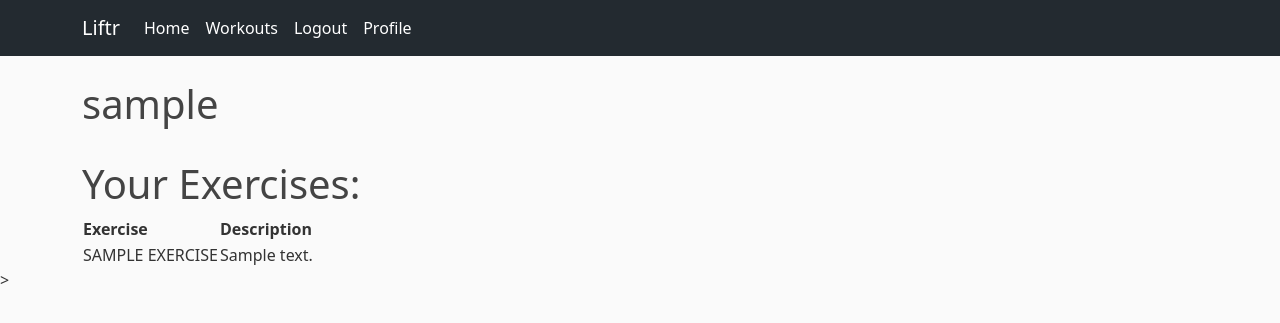
After one commit to GirafficCorn/Liftr, a Flask app: a page that uses app/templates/base.html in a window 1280 px wide. The commit adds this page. Shown: the top 323 px of the page. Run offline with Flask 3, Linux system fonts and the light colour scheme; a user stored in the database is signed in; tables that the repository leaves empty hold one stand-in row (values such as "Sample post").

Commit message:
built login/logout function and added a base profile page for the user account

```diff
--- a/app/__init__.py
+++ b/app/__init__.py
@@ -1,12 +1,15 @@
 from flask import Flask
 from config import Config
 from flask_sqlalchemy import SQLAlchemy
+from flask_login import LoginManager
 
 
 
 app = Flask(__name__)
 app.config.from_object(Config)
 db = SQLAlchemy(app)
+login = LoginManager(app)
+login.login_view = 'login'
 
 
 
--- a/app/routes.py
+++ b/app/routes.py
@@ -1,7 +1,11 @@
-from flask import render_template, url_for, flash, redirect
+from flask import render_template, url_for, flash, redirect, request
 from app import app
 import datetime
 from app.forms import RegistrationForm, LoginForm
+from app.models import User, Exercise
+from app import db
+import sqlalchemy as sql
+from flask_login import login_user, current_user, logout_user, login_required
 
 
 workout = {
@@ -27,19 +31,46 @@ def workouts():
 
 @app.route('/register', methods=['GET', 'POST'])
 def register():
+    if current_user.is_authenticated:
+        return redirect(url_for('home'))
     form = RegistrationForm()
     if form.validate_on_submit():
-        flash(f'Account created for {form.username.data}!', 'success')
-        return redirect(url_for('home'))
+        user = User(username=form.username.data, email=form.email.data)
+        user.set_password(form.password.data)
+        db.session.add(user)
+        db.session.commit()
+        flash(f'Account created successfully!', 'success')
+        return redirect(url_for('login'))
     return render_template('register.html', title='Register', form=form)
 
 @app.route('/login', methods=['GET', 'POST'])
 def login():
+    if current_user.is_authenticated:
+        return redirect(url_for('home'))
     form = LoginForm()
     if form.validate_on_submit():
-        if form.email.data == 'test@test.com' and form.password.data == 'test':
-            flash(f'Login Successful!', 'success')
-            return redirect(url_for('home'))
+        user = db.session.scalar(sql.select(User).where(User.email == form.email.data))
+        if user and user.check_password(form.password.data):
+            login_user(user, remember=form.remember.data)
+            next_page = request.args.get('next')
+            if next_page:
+                return redirect('next')
+            else:
+                return redirect(url_for('home'))
         else:
-            flash('Login Unsuccessful', 'danger')
+            flash('Login Unsuccessful, please check email and password.', 'danger')
     return render_template('login.html', title='Login', form=form)
+
+@app.route('/profile/<username>')
+@login_required
+def profile(username):
+    user = db.session.scalar(sql.select(User).where(User.username == username))
+    exercises = db.session.scalars(sql.select(Exercise).where(Exercise.user_id == user.id))
+    return render_template('profile.html', user=user, exercises=exercises)
+
+
+@app.route('/logout', methods=['GET', 'POST'])
+@login_required
+def logout():
+    logout_user()
+    return redirect(url_for('home'))
--- a/app/templates/base.html
+++ b/app/templates/base.html
@@ -31,8 +31,13 @@
                 <a class="nav-item nav-link" href="{{ url_for('workouts') }}">Workouts</a>
               </div>
               <div class="navbar-nav">
+                {% if current_user.is_anonymous %}
                 <a class="nav-item nav-link" href="{{ url_for('login') }}">Login</a>
                 <a class="nav-item nav-link" href="{{ url_for('register') }}">Register</a>
+                {% else %}
+                <a class="nav-item nav-link" href="{{ url_for('logout') }}">Logout</a>
+                <a class="nav-item nav-link" href="{{ url_for('profile', username=current_user.username) }}">Profile</a>
+                {% endif %}
               </div>
             </div>
           </div>
--- /dev/null
+++ b/app/templates/profile.html
@@ -0,0 +1,21 @@
+{% extends "base.html" %}
+
+{% block content %}
+<h1>{{ user.username }}</h1><br>
+<h1>Your Exercises: </h1>
+<table>
+    <tr>
+        <th>Exercise</th>
+        <th>Description</th>
+    </tr>
+    {% for exercise in exercises %}
+    <tr>
+        <td>{{ exercise.exercise_name.upper()}}</td>
+        <td>{{ exercise.description }}</td>
+    </tr>
+    {% endfor %}
+</table>
+
+
+
+{% endblock %}
```
Also changed, not shown: app/forms.py (+14 -1 lines), app/models.py (+31 -3 lines).
